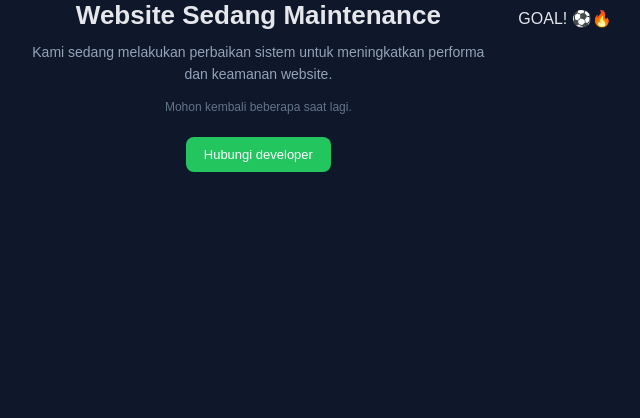
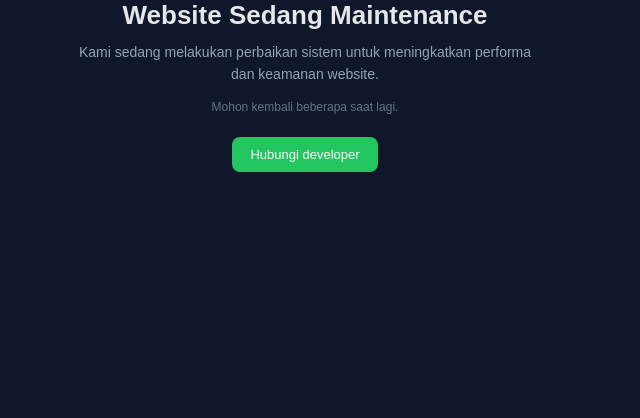
Before and after one commit to alfathhr1101-web/cektosis, a plain HTML site: page index.html in a window 1280 px wide. Shown: the part 382-800 px from the top of the page, without its empty margins (335-975 px from the left). Drawn offline with Linux system fonts and the light colour scheme.

Commit message:
maintenance

```diff
--- a/index.html
+++ b/index.html
@@ -104,8 +104,6 @@ a:hover{
     </a>
 
 </div>
-<div id="goalOverlay" class="goal-overlay">
-    <div class="goal-text">GOAL! ⚽🔥</div>
 </div>
 </body>
 </html>
```
